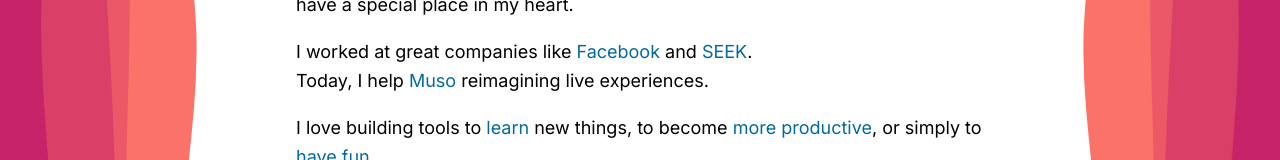
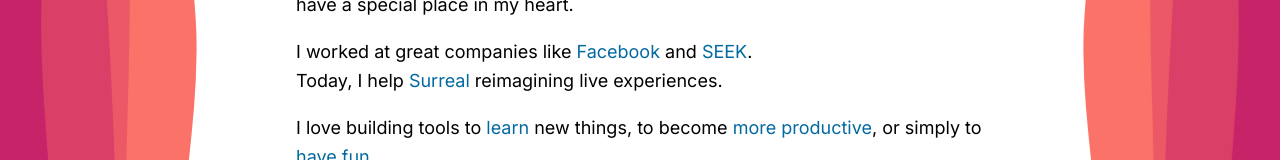
Before and after one commit to moroshko/misha-moroshko, a Next.js app: page / in a window 1280 px wide. Shown: the part 458-618 px from the top of the page. Built offline with nearby package versions, Linux system fonts and the light colour scheme; no server answers.

Commit message:
Muso => Surreal

```diff
--- a/pages/index.tsx
+++ b/pages/index.tsx
@@ -87,7 +87,7 @@
           <ExternalLink href="https://www.seek.com.au">SEEK</ExternalLink>
           .<br />
           {`Today, I help `}
-          <ExternalLink href="https://muso.live">Muso</ExternalLink>
+          <ExternalLink href="https://surreal.live">Surreal</ExternalLink>
           {` reimagining live experiences.`}
         </p>
         <p>
```
